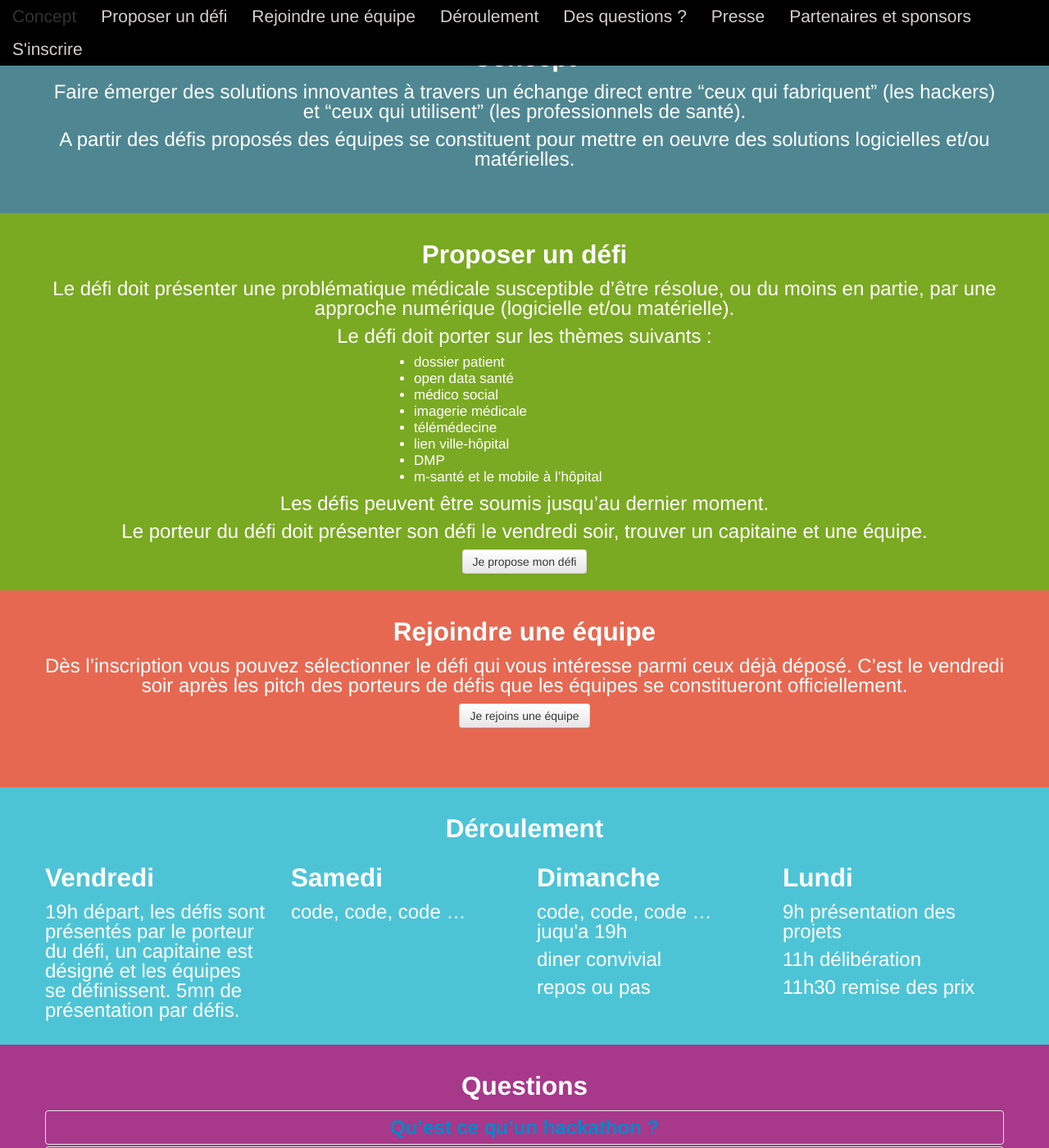
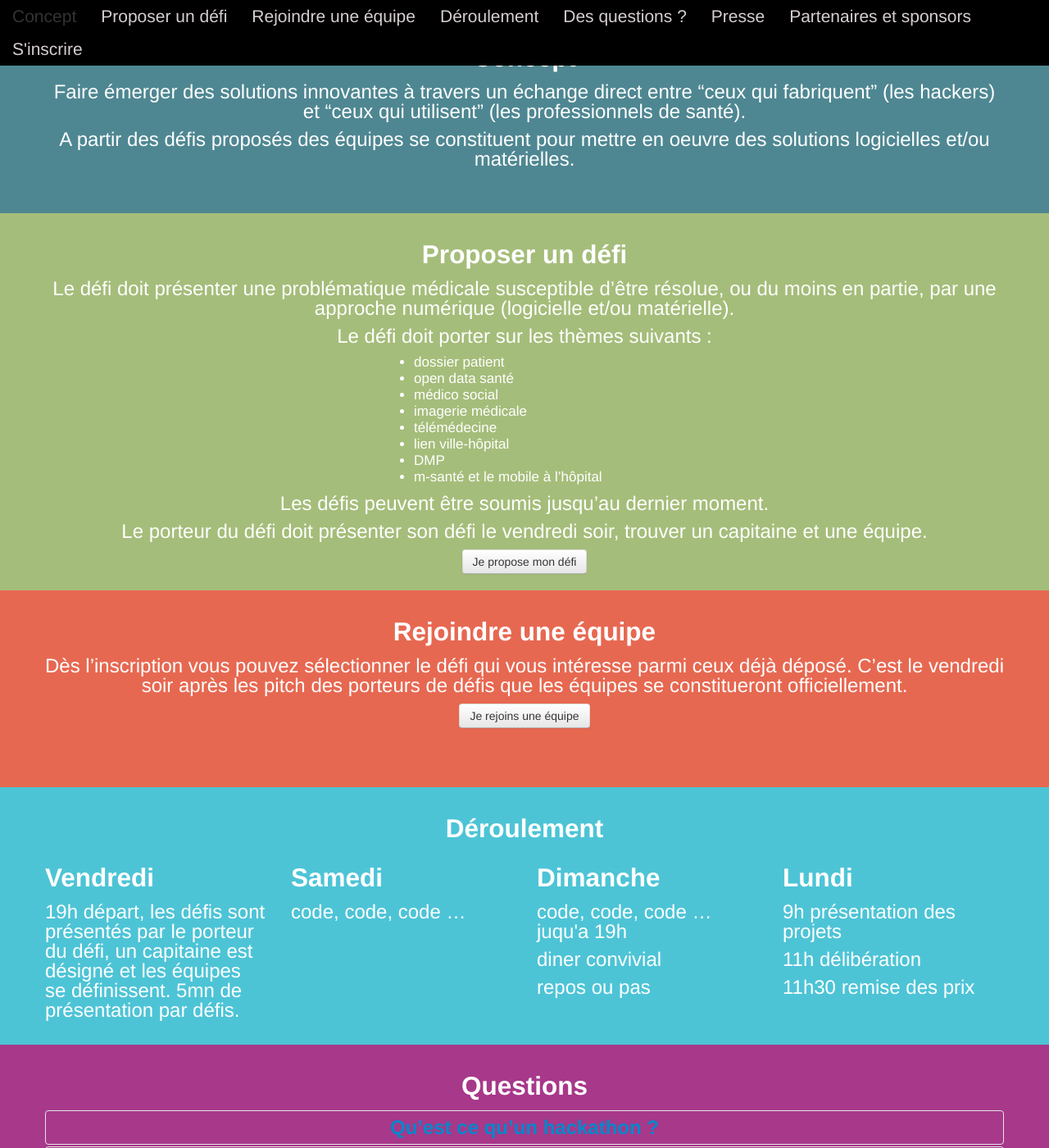
Before and after one commit to AlsaceDigitale/medhack, a Jekyll site: the page index.html, which Jekyll copies as it is, in a window 1280 px wide and 1400 px high, scrolled down 634 px. Shown: the whole window at 82% size. Built offline with Jekyll 4.4.1, drawn with Linux system fonts in a browser that asks for light colours.

Commit message:
background "proposer un défi"

```diff
--- a/css/style.css
+++ b/css/style.css
@@ -154,7 +154,7 @@ section p {
     color: white;
 }
 .defi {
-    background-color: #7aa922;
+    background-color: #A5BD7A;
     color: white;
 }
 .equipe {
```
Also changed, not shown: index.html (line endings or trailing spaces).
